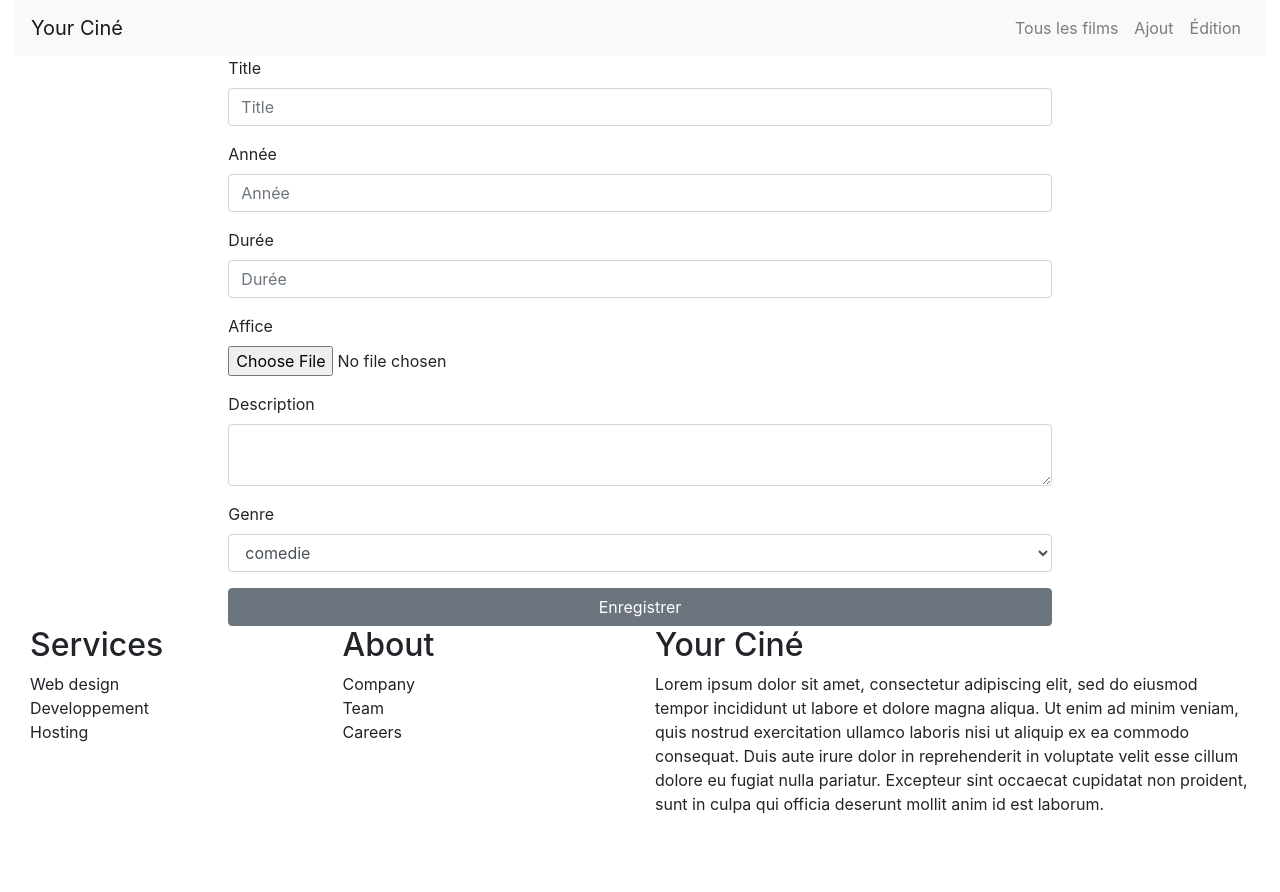
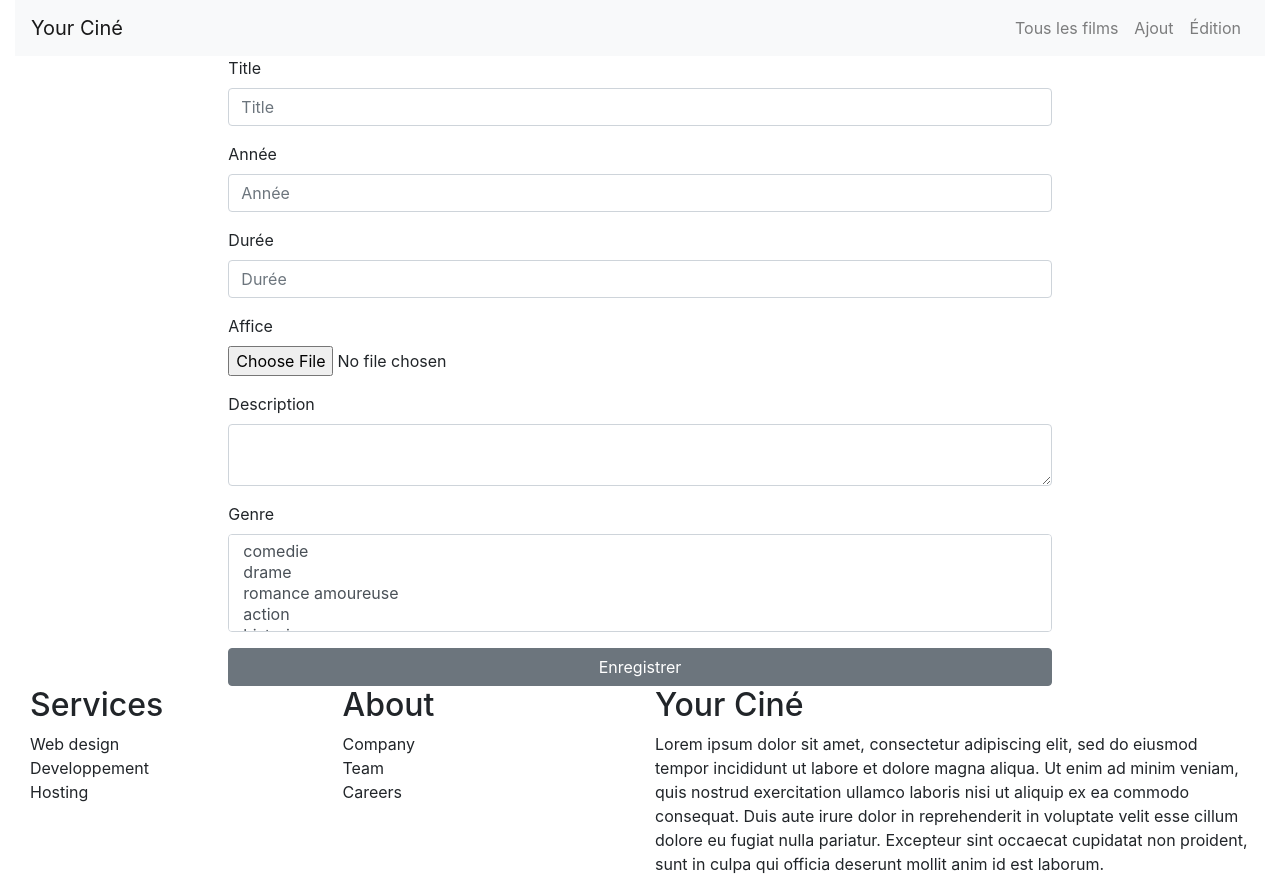
Before and after one commit to Alben59dk/Movie, a React (Create React App) app in the folder front/: page /new in a window 1280 px wide. Before the commit the page ends 832 px from the top, so only its background shows below. Built offline with nearby package versions, Linux system fonts and the light colour scheme.

Commit message:
Fix (Form) : add multiple property to genre's fields

```diff
--- a/front/src/components/FormMovies.js
+++ b/front/src/components/FormMovies.js
@@ -120,7 +120,7 @@ export default class FormMovies extends Component {
 
             <FormGroup>
               <Label for='genre'>Genre</Label>
-              <Input type='select' name='genre' id='genre' value={this.state.movies.genre} onChange={this.handleChange} required >
+              <Input type='select' name='genre' id='genre' value={this.state.movies.genre} onChange={this.handleChange} required multiple >
                 {
                   LIST_GENRE.map((elt, index) => <option key={index} value={elt}>{elt}</option>)
                 }
```
